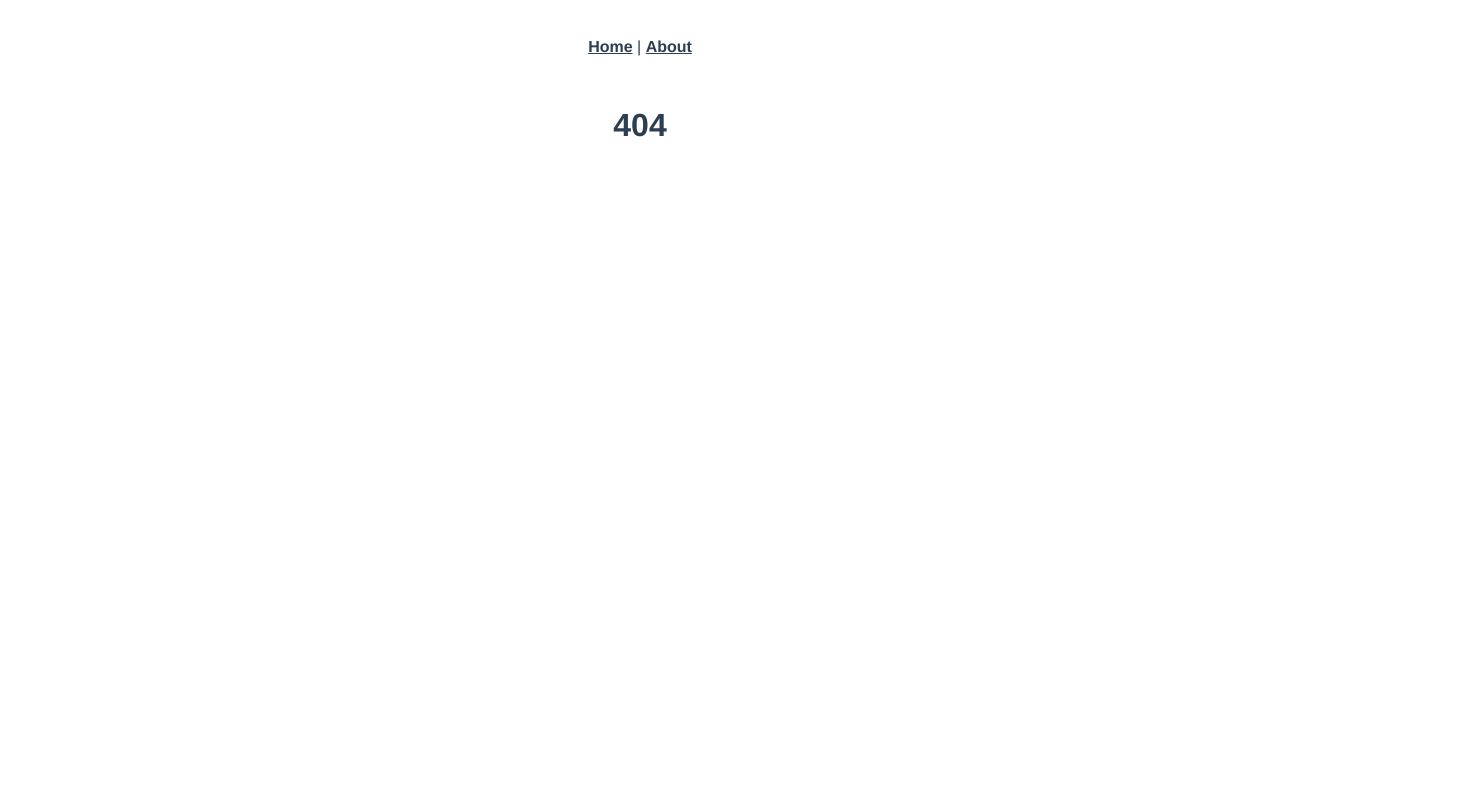
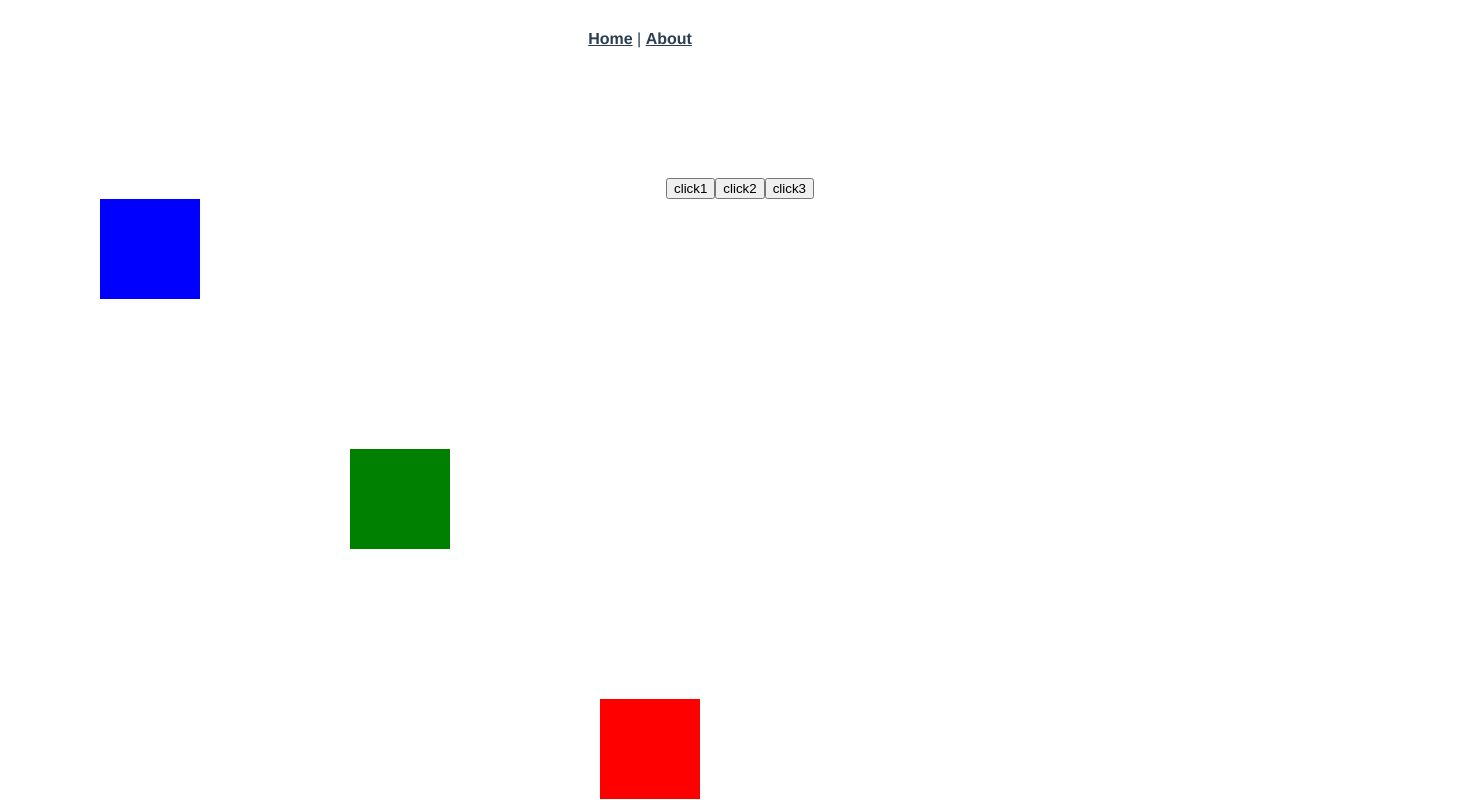
Before and after one commit to PinghuaZhuang/demos, a Vue app in the folder vue3-1/: page /plugins/tween in a window 1280 px wide. Before the commit this address had no page. Shown: the whole page, 1480 px wide, since content can reach past the window. Built offline with nearby package versions, Linux system fonts and the light colour scheme.

Commit message:
Plugins: TWEEN

```diff
--- a/vue3-1/package.json
+++ b/vue3-1/package.json
@@ -18,6 +18,7 @@
     "vuex": "^3.0.1"
   },
   "devDependencies": {
+    "@tweenjs/tween.js": "^17.3.0",
     "@types/jest": "^23.1.4",
     "@vue/cli-plugin-babel": "^3.2.0",
     "@vue/cli-plugin-pwa": "^3.2.0",
--- a/vue3-1/src/App.vue
+++ b/vue3-1/src/App.vue
@@ -15,6 +15,8 @@
   -moz-osx-font-smoothing: grayscale;
   text-align: center;
   color: #2c3e50;
+  width: 100%;
+  height: 100%;
 }
 #nav {
   padding: 30px;
@@ -26,4 +28,9 @@
     }
   }
 }
+html, body {
+  width: 100%;
+  height: 100%;
+  margin: 0;
+}
 </style>
--- /dev/null
+++ b/vue3-1/src/plugins/TWEEN/index.vue
@@ -0,0 +1,134 @@
+<template>
+    <div class="tween">
+        <button @click="click1">click1</button>
+        <button @click="click2">click2</button>
+        <button @click="click3">click3</button>
+        <div class="wrap">
+            <div class="demo" :style="{
+                top: coor.y + 'px',
+                left: coor.x + 'px'
+            }"></div>
+            <div class="demo2" :style="{
+                top: 250 + 'px',
+                left: 250 + 'px'
+            }"></div>
+            <div class="demo3" :style="{
+                top: 500 + 'px',
+                left: 500 + 'px'
+            }"></div>
+        </div>
+    </div>
+</template>
+
+<script lang='tsx'>
+// <reference path="../../types/types.d.ts" />
+import { Component, Provide, Vue, Watch } from 'vue-property-decorator'
+import TWEEN from '@tweenjs/tween.js'
+
+@Component
+export default class Plugins extends Vue {
+    coor = {
+        x: 0,
+        y: 0
+    }
+
+    $t: any
+
+    timer: any
+
+    updataStop: any
+
+    value: any
+
+    start: any
+
+    end: any
+
+    mounted () {
+        // console.log( TWEEN, 'this', this, this.coor )
+
+        this.action = this.action.bind( this )
+        this.action()
+
+        this.$t = new TWEEN.Tween( this.coor )
+            .to( { x: 500, y: 500 }, 10000 )
+            .onUpdate( ( point ) => {
+                // console.log( this.coor.x, this.coor.y, this.$t._startTime )
+                console.log( new Date().getTime() - this.start )
+            } )
+        // this.start = new Date().getTime()
+
+        console.log( this.$t._startTime )
+    }
+
+    action () {
+        this.timer = window.requestAnimationFrame( this.action )
+        TWEEN.update()
+        // console.log( 'xxxx' )
+    }
+
+    click1 () {
+        // this.$t.delay( 5000 ) // 延迟
+        // this.action()
+        // console.log( this.$t, this.$t._startTime )
+        this.$t.start()
+        this.start = new Date().getTime()
+        // this.end = new Date().getTime()
+        // console.log( this.$t, this.$t._startTime )
+        console.log( this.end - this.start )
+    }
+
+    click2 () {
+        // window.cancelAnimationFrame( this.timer ) // 使用 update 要先清除
+        // TWEEN.update( 5000 ) // 执行到具体时间
+        // this.$t.update()
+        // this.updataStop = true
+        // this.$t._startTime = 5000
+        this.$t.stop()
+        this.end = new Date().getTime()
+
+        // window.setTimeout( () => {
+            // this.action()
+        // }, 100 )
+        console.log( '$t:', this.$t, this.$t._startTime, this.end - this.start )
+    }
+
+    click3 () {
+        // this.action()
+        // this.$t.update( 10000 )
+        TWEEN.update( 10300 ) // 执行到具体时间
+    }
+}
+</script>
+
+<style lang="less">
+.tween {
+    width: 100%;
+    height: 100%;
+    padding: 100px;
+
+    .wrap {
+        position: relative;
+        left: 0;
+        top: 0;
+        width: 100%;
+        height: 100%;
+
+        .demo, .demo2, .demo3 {
+            position: absolute;
+            left: 0;
+            right: 0;
+            width: 100px;
+            height: 100px;
+            background-color: blue;
+        }
+
+        .demo2 {
+            background-color: green;
+        }
+        .demo3 {
+            background-color: red;
+        }
+    }
+}
+</style>
--- a/vue3-1/src/router.ts
+++ b/vue3-1/src/router.ts
@@ -98,6 +98,10 @@ export default new Router({
                 path: 'qrcode',
                 name: 'qrcode',
                 component: () => import( './plugins/qrcode.jsx' )
+            }, {
+                path: 'tween',
+                name: 'tween',
+                component: () => import( './plugins/TWEEN/index.vue' )
             } ]
         }
     ]
```
